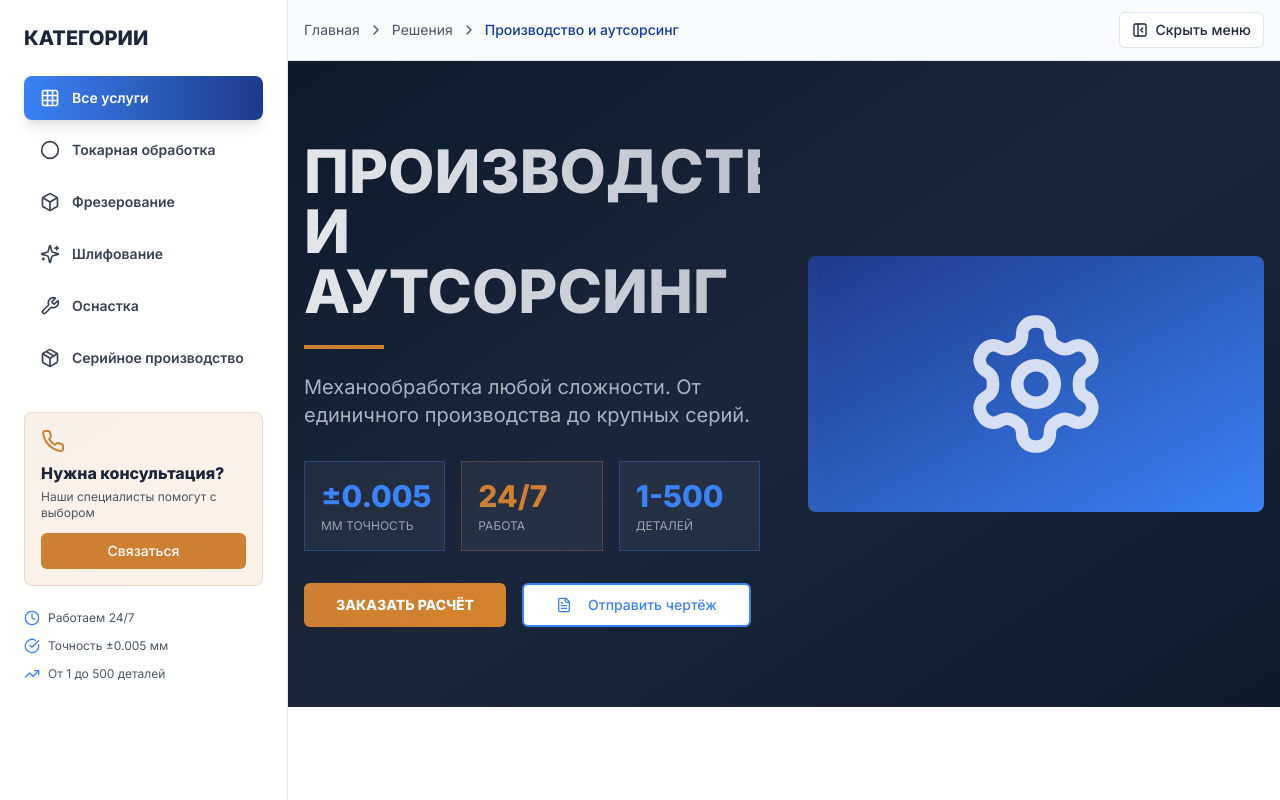
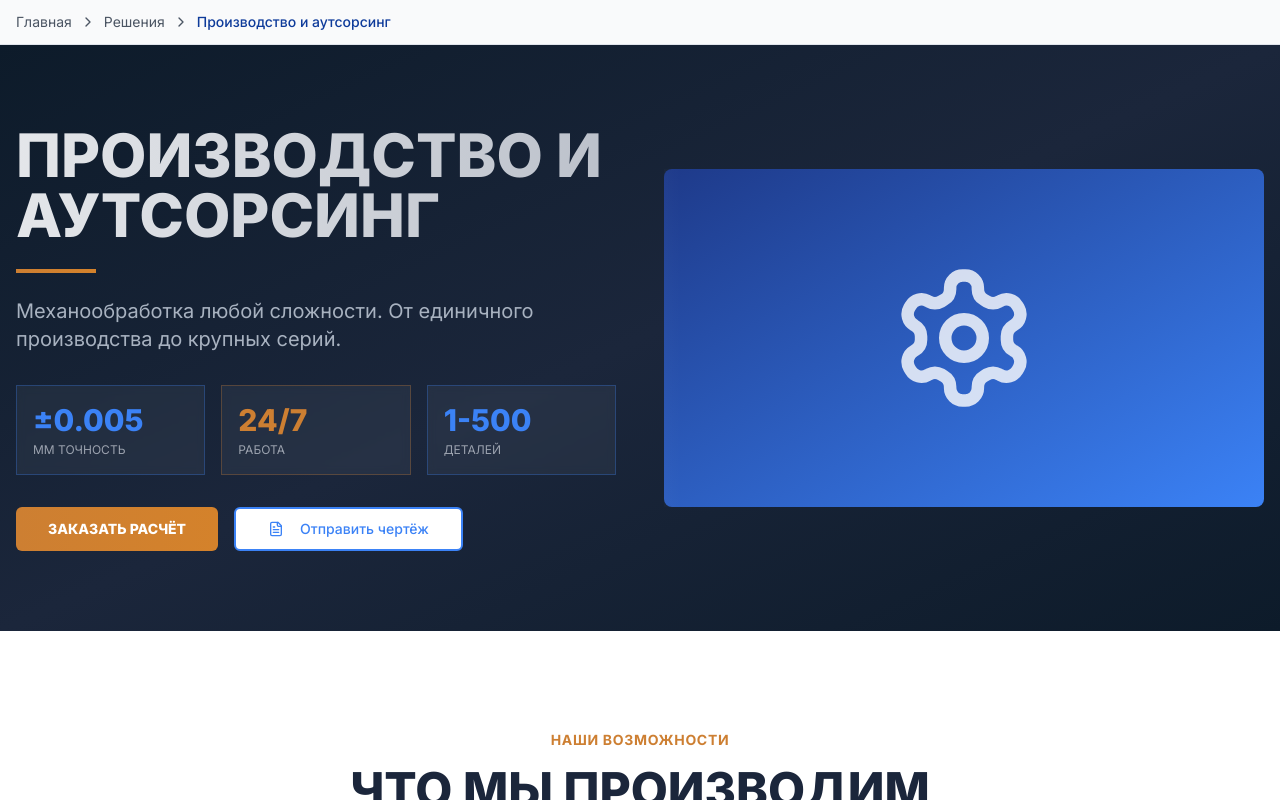
Before and after one commit to pr-poehali-dev/kino-invest-platform, a React (Vite) app: page /production in a window 1280 px wide. Shown: the top 800 px of the page. Built offline with nearby package versions, Linux system fonts and the light colour scheme.

Commit message:
fix: удалить боковое меню производства

```diff
--- a/src/components/Header.tsx
+++ b/src/components/Header.tsx
@@ -205,6 +205,9 @@ const Header = () => {
             <Link to="/service" className="block px-4 py-2 hover:bg-muted rounded-md">
               Сервис
             </Link>
+            <Link to="/production" className="block px-4 py-2 hover:bg-muted rounded-md">
+              Производство
+            </Link>
             <Link to="/catalog" className="block px-4 py-2 hover:bg-muted rounded-md">
               Каталог
             </Link>
--- a/src/pages/Production.tsx
+++ b/src/pages/Production.tsx
@@ -1,102 +1,18 @@
 import { Button } from '@/components/ui/button';
 import Icon from '@/components/ui/icon';
 import { Link } from 'react-router-dom';
-import { useState } from 'react';
 
 const Production = () => {
-  const [selectedCategory, setSelectedCategory] = useState<string>('all');
-  const [isSidebarOpen, setIsSidebarOpen] = useState(true);
-
-  const categories = [
-    { id: 'all', label: 'Все услуги', icon: 'Grid3x3' },
-    { id: 'turning', label: 'Токарная обработка', icon: 'Circle' },
-    { id: 'milling', label: 'Фрезерование', icon: 'Box' },
-    { id: 'grinding', label: 'Шлифование', icon: 'Sparkles' },
-    { id: 'tooling', label: 'Оснастка', icon: 'Wrench' },
-    { id: 'serial', label: 'Серийное производство', icon: 'Package' },
-  ];
-
   return (
-    <div className="min-h-screen flex">
-      {/* Sidebar */}
-      <aside className={`${isSidebarOpen ? 'w-72' : 'w-0'} transition-all duration-300 bg-white border-r border-gray-200 overflow-hidden flex-shrink-0`}>
-        <div className="p-6 sticky top-0">
-          <div className="flex items-center justify-between mb-6">
-            <h2 className="text-xl font-black text-[#1B263B] uppercase">Категории</h2>
-            <Button
-              variant="ghost"
-              size="sm"
-              onClick={() => setIsSidebarOpen(false)}
-              className="lg:hidden"
-            >
-              <Icon name="X" size={20} />
-            </Button>
-          </div>
-
-          <nav className="space-y-2">
-            {categories.map((category) => (
-              <button
-                key={category.id}
-                onClick={() => setSelectedCategory(category.id)}
-                className={`w-full flex items-center gap-3 px-4 py-3 rounded-lg text-left transition-all ${
-                  selectedCategory === category.id
-                    ? 'bg-gradient-to-r from-[#3B82F6] to-[#1E3A8A] text-white shadow-lg'
-                    : 'hover:bg-gray-100 text-gray-700'
-                }`}
-              >
-                <Icon name={category.icon as any} size={20} />
-                <span className="font-semibold text-sm">{category.label}</span>
-              </button>
-            ))}
-          </nav>
-
-          <div className="mt-8 p-4 bg-gradient-to-br from-[#CD7F32]/10 to-[#D4822B]/10 rounded-lg border border-[#CD7F32]/20">
-            <Icon name="Phone" size={24} className="text-[#CD7F32] mb-2" />
-            <h3 className="font-black text-[#1B263B] mb-1">Нужна консультация?</h3>
-            <p className="text-xs text-gray-600 mb-3">Наши специалисты помогут с выбором</p>
-            <Button size="sm" className="w-full bg-[#CD7F32] hover:bg-[#D4822B]">
-              Связаться
-            </Button>
-          </div>
-
-          <div className="mt-6 space-y-3">
-            <div className="flex items-center gap-2 text-xs text-gray-600">
-              <Icon name="Clock" size={16} className="text-[#3B82F6]" />
-              <span>Работаем 24/7</span>
-            </div>
-            <div className="flex items-center gap-2 text-xs text-gray-600">
-              <Icon name="CheckCircle" size={16} className="text-[#3B82F6]" />
-              <span>Точность ±0.005 мм</span>
-            </div>
-            <div className="flex items-center gap-2 text-xs text-gray-600">
-              <Icon name="TrendingUp" size={16} className="text-[#3B82F6]" />
-              <span>От 1 до 500 деталей</span>
-            </div>
-          </div>
-        </div>
-      </aside>
-
-      {/* Main content */}
-      <div className="flex-1 min-w-0">
+    <div className="min-h-screen">
       <div className="bg-gray-50 py-3 border-b">
         <div className="container mx-auto px-4">
-            <div className="flex items-center justify-between">
           <div className="flex items-center gap-2 text-sm text-gray-600">
             <Link to="/" className="hover:text-primary">Главная</Link>
             <Icon name="ChevronRight" size={16} />
             <span>Решения</span>
             <Icon name="ChevronRight" size={16} />
             <span className="text-primary font-medium">Производство и аутсорсинг</span>
-              </div>
-              <Button
-                variant="outline"
-                size="sm"
-                onClick={() => setIsSidebarOpen(!isSidebarOpen)}
-                className="gap-2"
-              >
-                <Icon name={isSidebarOpen ? 'PanelLeftClose' : 'PanelLeftOpen'} size={16} />
-                {isSidebarOpen ? 'Скрыть меню' : 'Показать меню'}
-              </Button>
           </div>
         </div>
       </div>
@@ -296,7 +212,6 @@ const Production = () => {
         </div>
       </section>
     </div>
-    </div>
   );
 };
 
```
Lines whose indentation alone changed are shown as unchanged.
